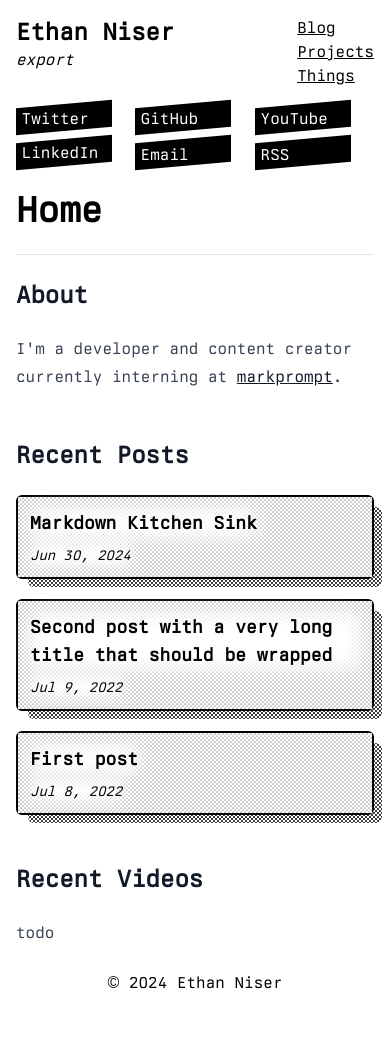
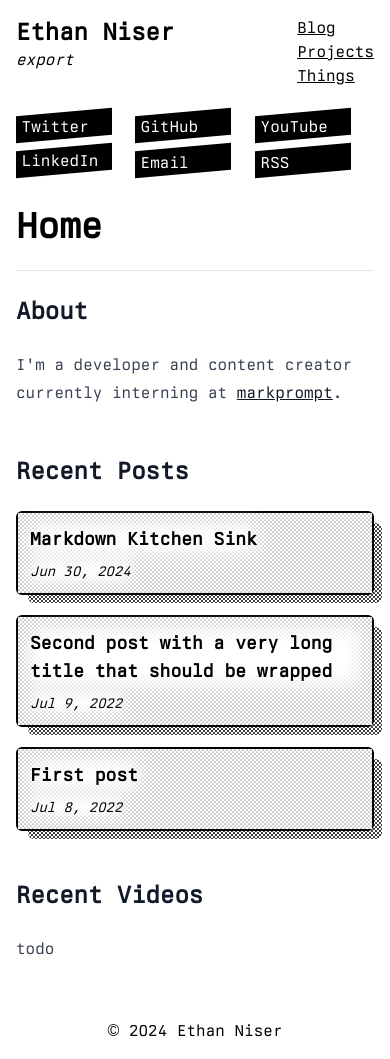
Before and after one commit to ethanniser/site, an Astro site: page / in a window 390 px wide. Before the commit the page ends 1011 px from the top, so only its background shows below. Built offline with nearby package versions, Linux system fonts and the light colour scheme; Astro itself is replaced by a stand-in of ours.

Commit message:
small spacing changes

```diff
--- a/src/components/HorizontalHeader.astro
+++ b/src/components/HorizontalHeader.astro
@@ -21,7 +21,7 @@
       <HeaderInternalLink href="/things">Things</HeaderInternalLink>
     </div>
   </div>
-  <div class="py-2"></div>
+  <div class="py-3"></div>
   <div
     class="xs:flex xs:flex-row xs:justify-evenly xs:max-w-screen xs:flex-wrap grid grid-cols-3 gap-y-2"
   >
--- a/src/layouts/Page.astro
+++ b/src/layouts/Page.astro
@@ -66,7 +66,7 @@
   <body class="flex flex-col min-h-screen w-full p-4 md:p-10">
     <div class="md:hidden">
       <HorizontalHeader />
-      <div class="py-3"></div>
+      <div class="py-4"></div>
     </div>
     <div class="md:flex flex-grow">
       <aside class="hidden md:block md:w-1/4">
@@ -76,7 +76,7 @@
         <slot />
       </main>
     </div>
-    <div class="py-3 md:py-5"></div>
+    <div class="py-7"></div>
     <Footer />
   </body>
 </html>
```
